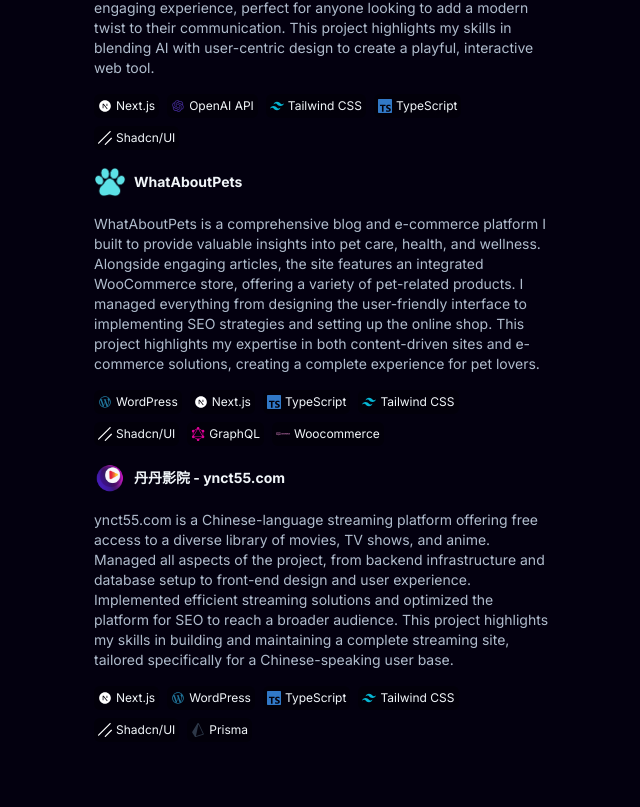
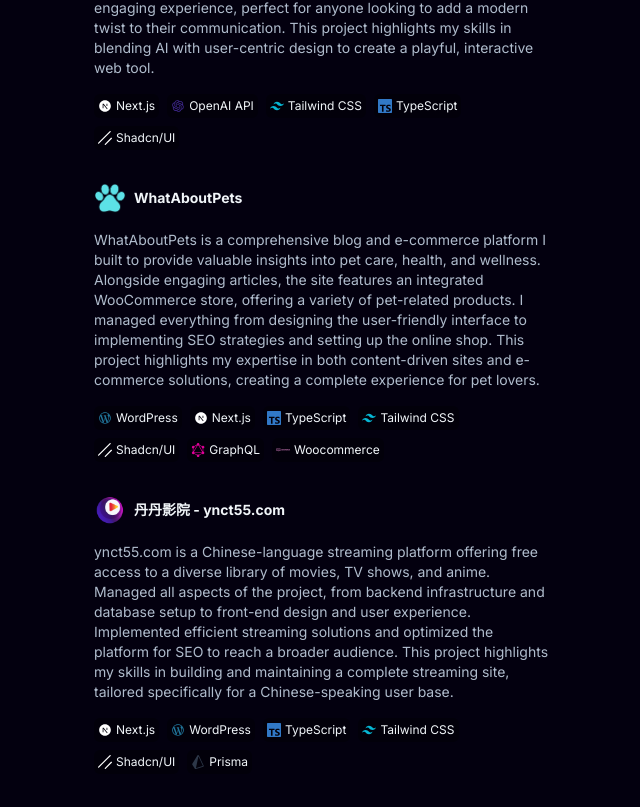
Before and after one commit to devstar969/devstar-portfolio, a Next.js app: page / in a window 1280 px wide. Shown: the part 1465-2272 px from the top of the page, without its empty margins (570-1210 px from the left). Built offline with nearby package versions, Linux system fonts and the light colour scheme.

Commit message:
style: add a margin for each project

```diff
--- a/src/app/components/ProjectCard.tsx
+++ b/src/app/components/ProjectCard.tsx
@@ -21,7 +21,7 @@ export default function ProjectCard({
     link,
 }: TProps) {
     return (
-        <Link href={link} target="_blank" className="hover:scale-105 hover:bg-[rgb(255,255,255,0.05)] rounded-lg transition-all duration-300 hover:p-4">
+        <Link href={link} target="_blank" className="hover:scale-105 hover:bg-[rgb(255,255,255,0.05)] rounded-lg transition-all duration-300 hover:p-4 mb-4">
             <div className="flex items-center gap-2">
                 <Image src={logo} alt={title} width={32} height={32} />
                 <h2 className="text-slate-100 text-sm font-bold">{title}</h2>
```
